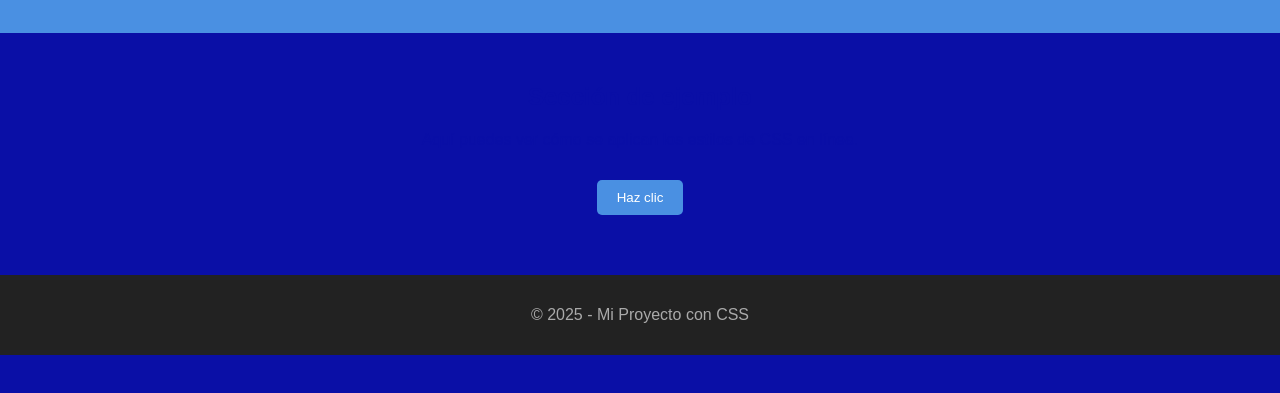
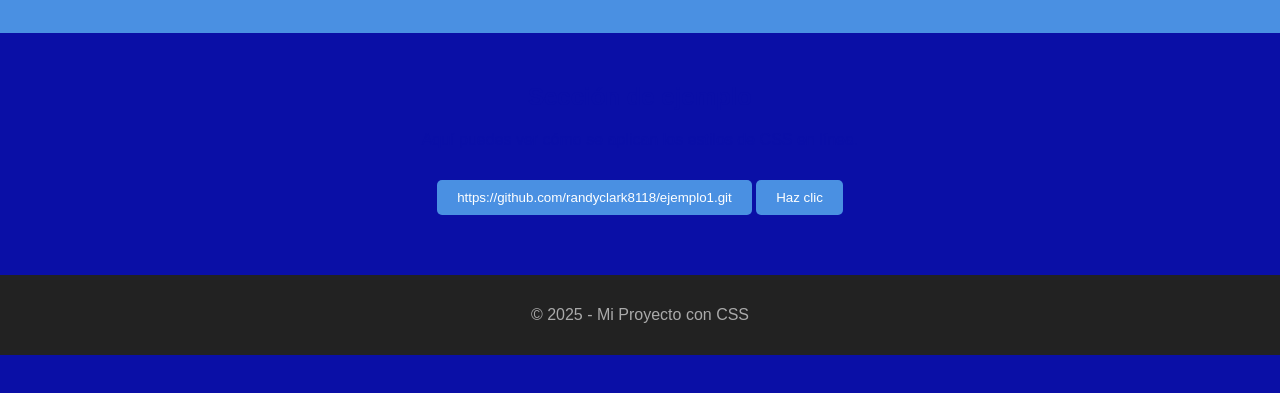
Before and after one commit to randyclark8118/PagEjemplo, a plain HTML site: page index.html in a window 1280 px wide. Shown: the part 121-514 px from the top of the page. Drawn offline with Linux system fonts and the light colour scheme.

Commit message:
Update index.html

```diff
--- a/index.html
+++ b/index.html
@@ -17,6 +17,7 @@
         <section>
             <h2>Sección de ejemplo</h2>
             <p>Aquí puedes ver cómo se aplican los estilos de CSS en línea.</p>
+          <button> https://github.com/randyclark8118/ejemplo1.git</button>
             <button>Haz clic</button>
         </section>
     </main>
```
